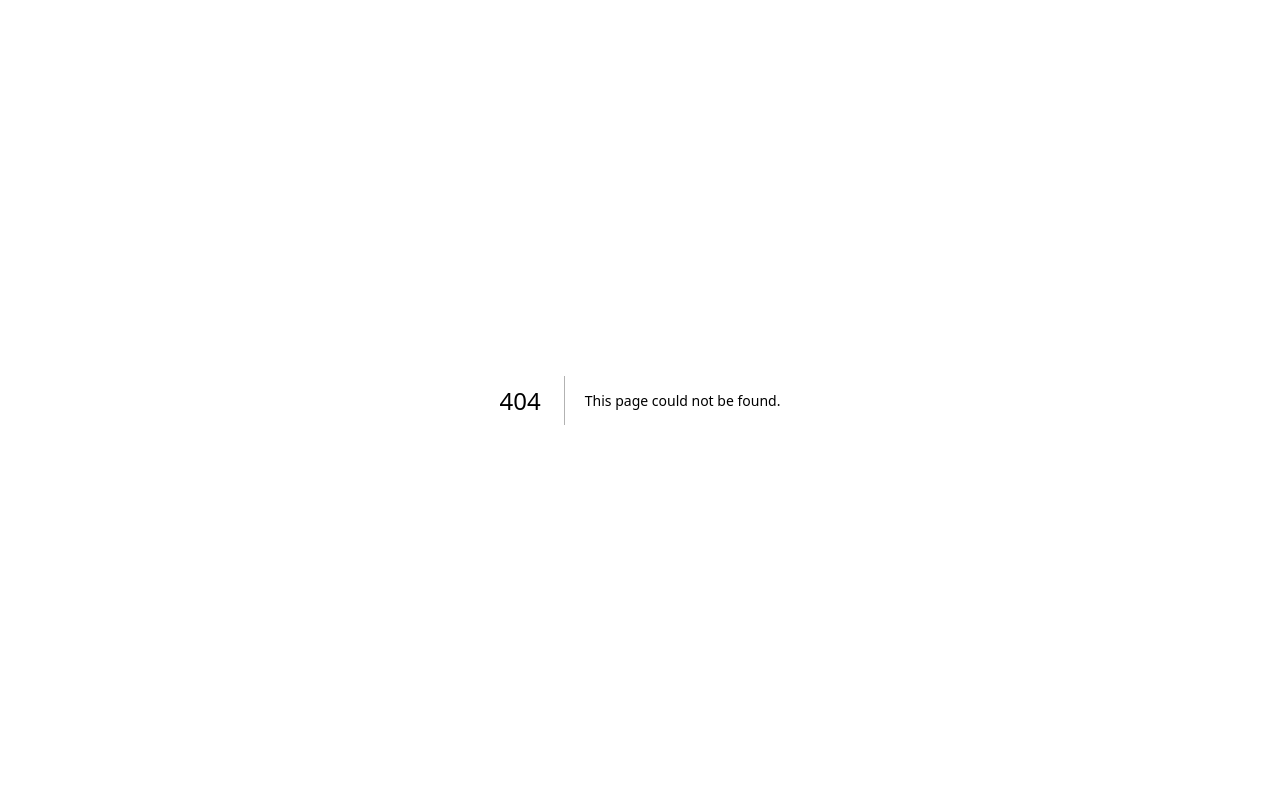
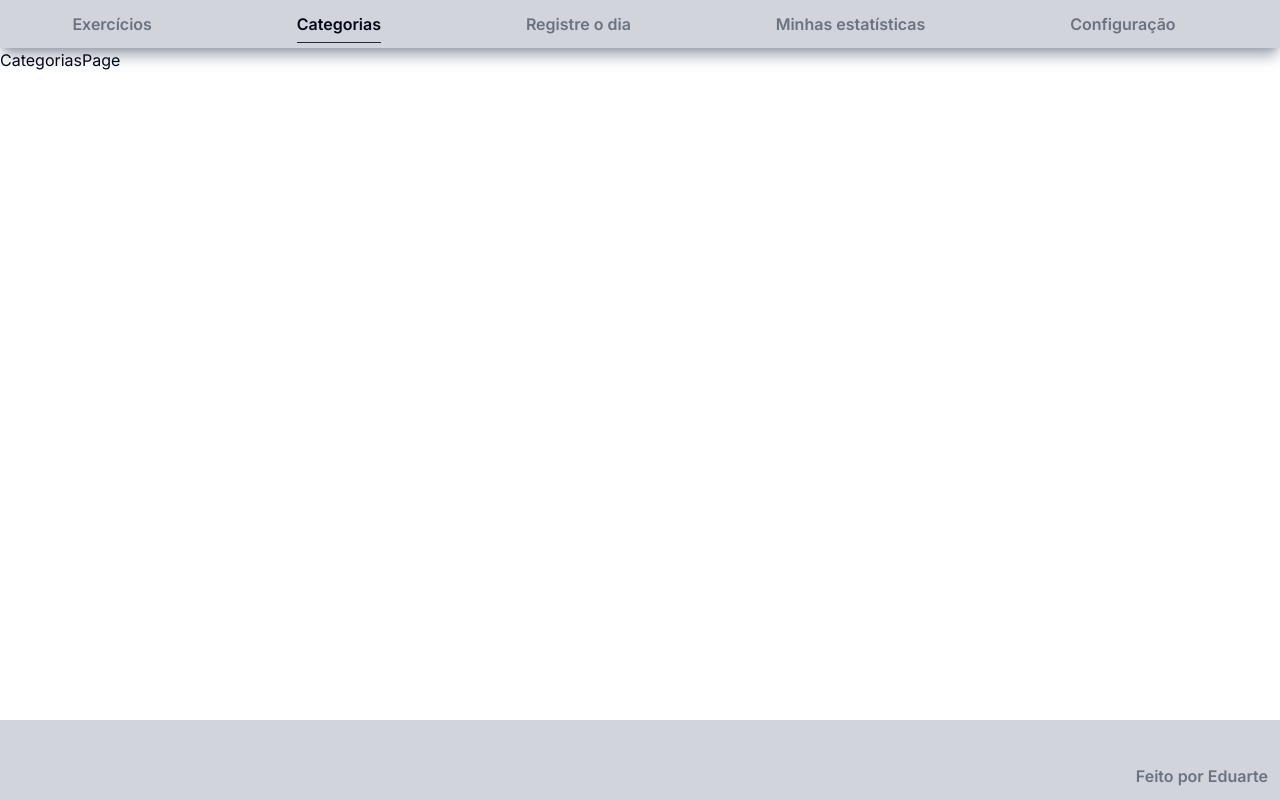
Before and after one commit to EduartePaiva/monitorando-academia, a Next.js app: page /categorias in a window 1280 px wide. Before the commit this address had no page. Built offline with nearby package versions, Linux system fonts and the light colour scheme.

Commit message:
navbar
fiz a navbar funcionar

```diff
--- /dev/null
+++ b/app/(root)/(routes)/categorias/page.tsx
@@ -0,0 +1,5 @@
+export default function CategoriasPage() {
+    return (
+        <div>CategoriasPage</div>
+    )
+}
--- /dev/null
+++ b/app/(root)/(routes)/configuracao/page.tsx
@@ -0,0 +1,5 @@
+export default function ConfiguracaoPage() {
+    return (
+        <div>ConfiguracaoPage</div>
+    )
+}
--- /dev/null
+++ b/app/(root)/(routes)/estatisticas/page.tsx
@@ -0,0 +1,5 @@
+export default function EstatisticasPage() {
+    return (
+        <div>EstatisticasPage</div>
+    )
+}
--- /dev/null
+++ b/app/(root)/(routes)/exercicios/page.tsx
@@ -0,0 +1,5 @@
+export default function ExerciciosPage() {
+    return (
+        <div>ExerciciosPage</div>
+    )
+}
--- /dev/null
+++ b/app/(root)/(routes)/registre-o-dia/page.tsx
@@ -0,0 +1,5 @@
+export default function RegistreDiaPage() {
+    return (
+        <div>RegistreDiaPage</div>
+    )
+}
--- /dev/null
+++ b/app/(root)/Footer.tsx
@@ -0,0 +1,9 @@
+export default function Footer() {
+    return (
+        <footer className="h-20 bg-gray-300 flex justify-end items-end">
+            <div className="text-gray-500 font-semibold m-3">
+                Feito por Eduarte
+            </div>
+        </footer>
+    )
+}
--- /dev/null
+++ b/app/(root)/Header.tsx
@@ -0,0 +1,61 @@
+'use client'
+
+import { UserButton } from "@clerk/nextjs";
+import Link from "next/link";
+import { usePathname } from 'next/navigation'
+
+
+export default function Header() {
+    const pathName = usePathname()
+
+    const routes = [
+        {
+            href: '/exercicios',
+            label: 'Exercícios',
+            active: pathName === '/exercicios'
+        },
+        {
+            href: '/categorias',
+            label: 'Categorias',
+            active: pathName === '/categorias'
+        },
+        {
+            href: '/registre-o-dia',
+            label: 'Registre o dia',
+            active: pathName === '/registre-o-dia'
+        },
+        {
+            href: '/estatisticas',
+            label: 'Minhas estatísticas',
+            active: pathName === '/estatisticas'
+        },
+        {
+            href: '/configuracao',
+            label: 'Configuração',
+            active: pathName === '/configuracao'
+        },
+    ]
+
+
+    return (
+        <header className="bg-gray-300 shadow-lg shadow-gray-400">
+            <nav className='h-12 flex justify-between items-center'>
+                <div className='flex justify-around w-full font-semibold h-full'>
+                    {routes.map((route) => (
+                        <Link href={route.href} className="">
+                            <div className={`${route.active ? "nav-clicked" : 'nav'} h-full flex items-center`}>
+                                {route.label}
+
+                            </div>
+                        </Link>
+                    ))}
+
+                </div>
+                <div className='mr-8'>
+                    <UserButton afterSignOutUrl='/' />
+
+                </div>
+            </nav>
+        </header>
+    )
+}
--- /dev/null
+++ b/app/(root)/layout.tsx
@@ -0,0 +1,18 @@
+import Footer from "./Footer";
+import Header from "./Header";
+
+export default function LayoutLogado(
+    { children }:
+        { children: React.ReactNode }
+) {
+    return (
+        <>
+            <Header />
+            <main>
+                {children}
+
+            </main>
+            <Footer />
+        </>
+    )
+}
--- a/app/(root)/page.tsx
+++ b/app/(root)/page.tsx
@@ -2,21 +2,8 @@ import { UserButton } from '@clerk/nextjs/app-beta'
 
 export default function Home() {
     return (
-        <main>
-            <nav className='h-12 bg-gray-300 flex justify-between items-center shadow-lg shadow-gray-400'>
-                <div className='flex justify-around w-full text-gray-700 font-semibold h-full'>
-                    <button className='nav'>Exercícios</button>
-                    <button className='nav'>Categorias</button>
-                    <button className='nav'>Registre o dia</button>
-                    <button className='nav'>Minhas estatísticas</button>
-                    <button className='nav'>Configuração</button>
-                </div>
-                <div className='mr-8'>
-                    <UserButton afterSignOutUrl='/' />
-
-                </div>
-            </nav>
-
-        </main>
+        <div className='h-full flex items-center justify-center font-semibold text-gray-800 text-4xl'>
+            Bem Vindo Ao EasyGym
+        </div>
     )
 }
--- a/app/globals.css
+++ b/app/globals.css
@@ -19,6 +19,14 @@ body,
 
   .nav:hover::after {
     @apply w-full left-0
+  }
+
+  .nav-clicked {
+    @apply relative
+  }
+
+  .nav-clicked::after {
+    @apply absolute w-full left-0 content-[''] bg-gray-800 h-[1px] bottom-[5px]
   }
 }
 
--- a/app/layout.tsx
+++ b/app/layout.tsx
@@ -19,7 +19,7 @@ export default function RootLayout({
   return (
     <ClerkProvider localization={ptBR}>
       <html lang="pt-br">
-        <body className={inter.className}>{children}</body>
+        <body className={inter.className + ' min-h-full grid grid-rows-[auto,1fr,auto]'}>{children}</body>
       </html>
     </ClerkProvider>
   )
```
